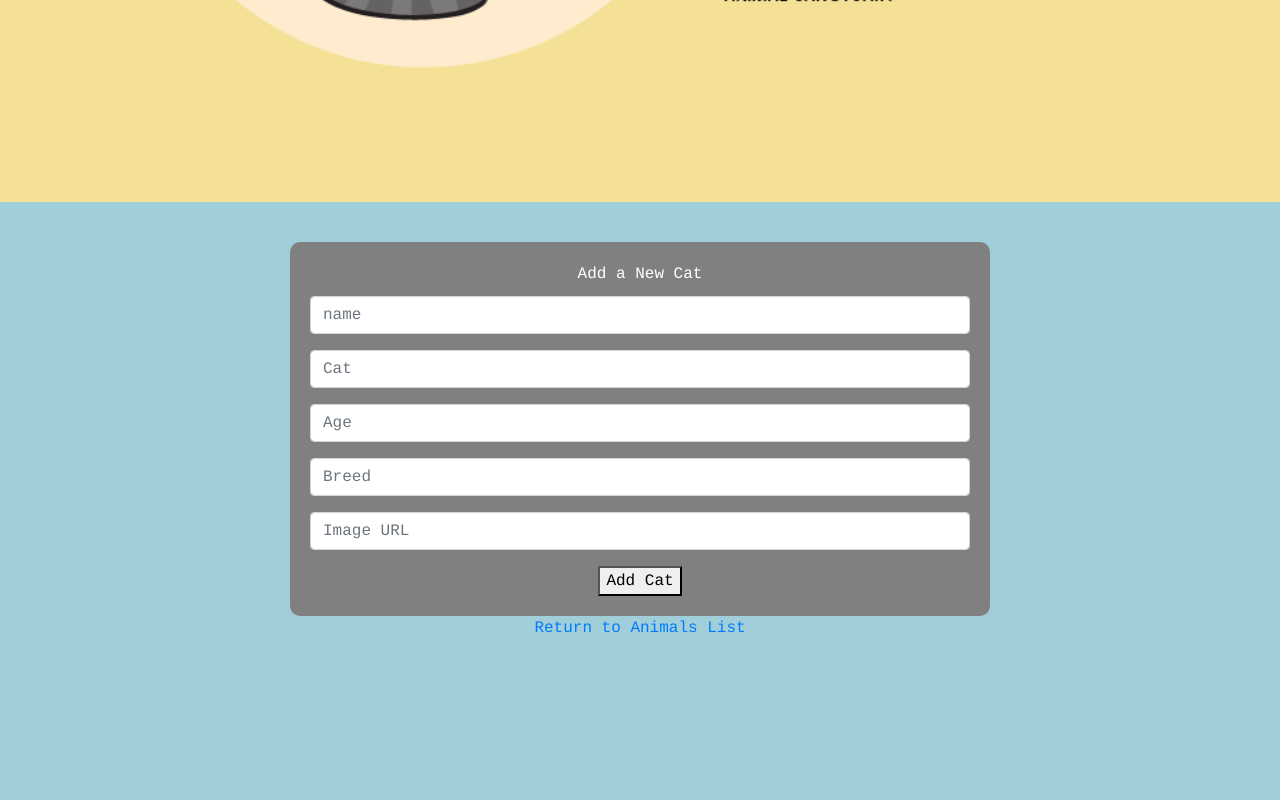
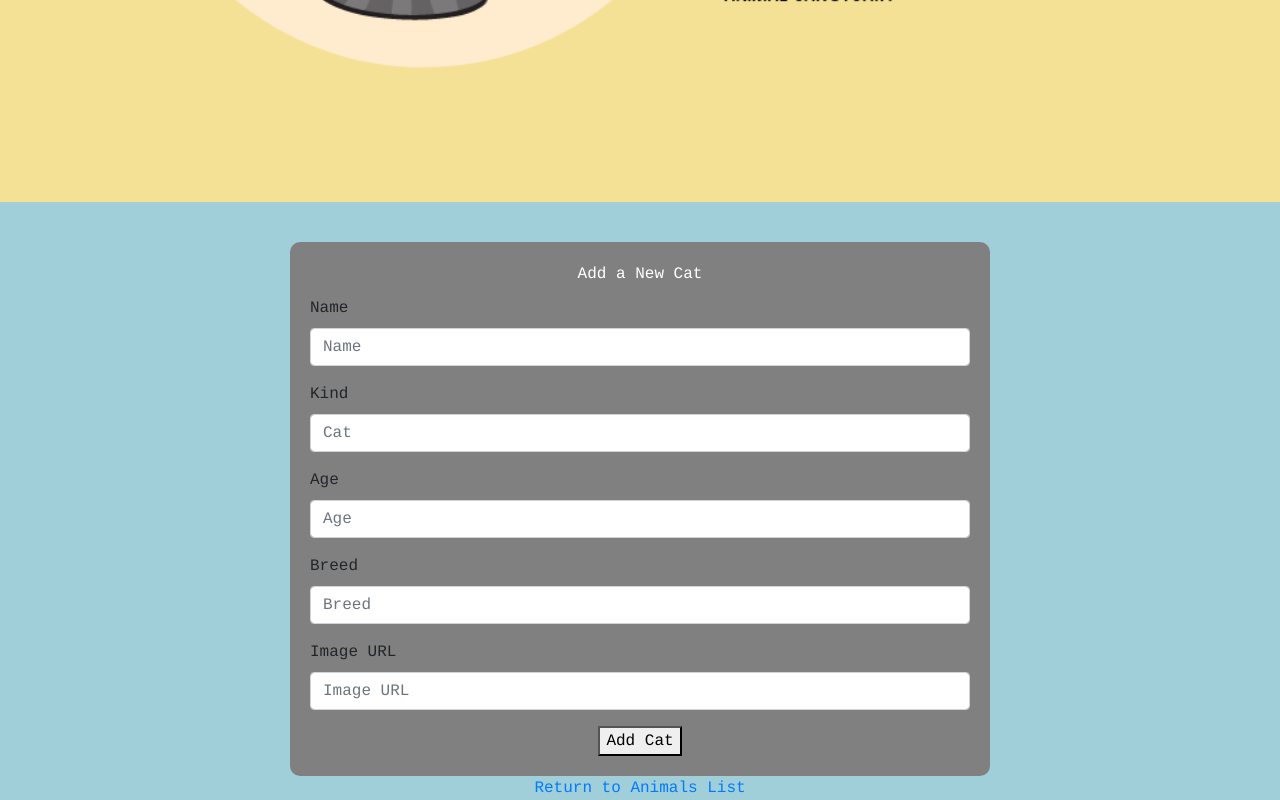
Before and after one commit to cheemurakami/react-with-api2, a React (Create React App) app: page /newanimals in a window 1280 px wide. Shown: the part 370-1170 px from the top of the page. Before the commit the page ends 1010 px from the top, so only its background shows below. Built offline with nearby package versions, Linux system fonts and the light colour scheme.

Commit message:
add form labels and defaultValues

```diff
--- a/src/components/AnimalCreateForm.js
+++ b/src/components/AnimalCreateForm.js
@@ -1,10 +1,9 @@
-import React from 'react'
+import React from "react";
 import { Link } from "react-router-dom";
-import { Form, Button } from 'react-bootstrap';
+import { Form } from "react-bootstrap";
 
 function AnimalCreateForm() {
-
-  function addCat(event){
+  function addCat(event) {
     event.preventDefault();
 
     const inputtedData = {
@@ -12,10 +11,10 @@ function AnimalCreateForm() {
       kind: event.target.kind.value,
       age: event.target.age.value,
       breed: event.target.breed.value,
-      imgUrl: event.target.imgUrl.value
-    }
+      imgUrl: event.target.imgUrl.value,
+    };
 
-    console.log(inputtedData)
+    console.log(inputtedData);
     fetch("https://afternoon-headland-99155.herokuapp.com/api/v1/animals/", {
       method: "POST",
       headers: {
@@ -23,42 +22,58 @@ function AnimalCreateForm() {
       },
       body: JSON.stringify(inputtedData),
     })
-    .then(response => response.json())
-    .then(
-      (jsonifiedResponse) => {
-        console.log("SUCCESS:", jsonifiedResponse)
-      }
-    ).catch((error) => {
+      .then((response) => response.json())
+      .then((jsonifiedResponse) => {
+        console.log("SUCCESS:", jsonifiedResponse);
+      })
+      .catch((error) => {
         console.log(error);
-    })
+      });
   }
 
   return (
     <React.Fragment>
-      <div className='form-container'>
-        <div className='form-header'>Add a New Cat</div>
+      <div className="form-container">
+        <div className="form-header">Add a New Cat</div>
         <Form onSubmit={addCat}>
           <Form.Group controlId="name-input">
-              <Form.Control type="text" name="name" placeholder="name" />
+            <div className="text-left">
+              <Form.Label>Name</Form.Label>
+            </div>
+            <Form.Control type="text" name="name" placeholder="Name" />
           </Form.Group>
           <Form.Group controlId="kind-input">
+            <div className="text-left">
+              <Form.Label>Kind</Form.Label>
+            </div>
             <Form.Control type="text" name="kind" placeholder="Cat" />
           </Form.Group>
           <Form.Group controlId="age-input">
+            <div className="text-left">
+              <Form.Label>Age</Form.Label>
+            </div>
             <Form.Control type="text" name="age" placeholder="Age" />
           </Form.Group>
           <Form.Group controlId="breed-input">
+            <div className="text-left">
+              <Form.Label>Breed</Form.Label>
+            </div>
             <Form.Control type="text" name="breed" placeholder="Breed" />
           </Form.Group>
+          <div className="text-left">
+            <Form.Label>Image URL</Form.Label>
+          </div>
           <Form.Group controlId="img-input">
             <Form.Control type="text" name="imgUrl" placeholder="Image URL" />
           </Form.Group>
           <button type="submit">Add Cat</button>
         </Form>
       </div>
-      <div className="returnList"><Link to={"/"}>Return to Animals List</Link></div>
+      <div className="returnList">
+        <Link to={"/"}>Return to Animals List</Link>
+      </div>
     </React.Fragment>
-  )
-};
+  );
+}
 
-export default AnimalCreateForm
+export default AnimalCreateForm;
--- a/src/components/AnimalDetail.js
+++ b/src/components/AnimalDetail.js
@@ -42,10 +42,10 @@ function AnimalDetail(props) {
         <button onClick={deleteAnimal}>Delete me</button>
       </div>
       <div className="returnList">
-        <Link to={"/editanimals"}>Edit me</Link>
+        <button><Link to={"/editanimals"}>Edit me</Link></button>
       </div>
       <div className="returnList">
-        <Link to={"/"}>Return to Animals List</Link>
+        <button><Link to={"/"}>Return to Animals List</Link></button>
       </div>
     </React.Fragment>
   );
--- a/src/components/AnimalEditForm.js
+++ b/src/components/AnimalEditForm.js
@@ -1,96 +1,150 @@
-import React, { useState } from 'react'
+import React, { useState } from "react";
 import { connect } from "react-redux";
-import Image from 'react-bootstrap/Image'
-import { Form, Button } from 'react-bootstrap';
+import Image from "react-bootstrap/Image";
+import { Form } from "react-bootstrap";
 import { Link } from "react-router-dom";
-
 
 function AnimalEditForm(props) {
   const { animal } = props;
-  const [ showUpdatedMsg, setShowUpdatedMsg] = useState(false);
+  const [showUpdatedMsg, setShowUpdatedMsg] = useState(false);
 
-  function editCat(event){
+  function editCat(event) {
     event.preventDefault();
     const inputtedData = {
       name: event.target.name.value,
       kind: event.target.kind.value,
       age: event.target.age.value,
       breed: event.target.breed.value,
-      imgUrl: event.target.imgUrl.value
-    }
+      imgUrl: event.target.imgUrl.value,
+    };
 
-    console.log(inputtedData)
-    fetch(`https://afternoon-headland-99155.herokuapp.com/api/v1/animals/${animal.selectedAnimal.id}`, {
+    console.log(inputtedData);
+    fetch(
+      `https://afternoon-headland-99155.herokuapp.com/api/v1/animals/${animal.selectedAnimal.id}`,
+      {
         method: "PUT",
         headers: {
           "Content-Type": "application/json",
         },
         body: JSON.stringify(inputtedData),
+      }
+    )
+      .then((response) => response.json())
+      .then((jsonifiedResponse) => {
+        setShowUpdatedMsg(true);
+        console.log("SUCCESS:", jsonifiedResponse);
       })
-    .then(response => response.json())
-    .then(
-      (jsonifiedResponse) => {
-        setShowUpdatedMsg(true)
-        console.log("SUCCESS:", jsonifiedResponse)
-      }
-    ).catch((error) => {
+      .catch((error) => {
         console.log(error);
-    })
+      });
   }
 
   const updateMsg = () => {
-    if(showUpdatedMsg){
-      return <h2>curry Updated</h2>
+    if (showUpdatedMsg) {
+      return (
+        <div className="cat-detail">
+          <h2>Successfully Updated</h2>
+        </div>
+      );
     } else {
-      return(
-        <div className='form-container'>
-          <div className='form-header'>Edit this cat</div>
+      return (
+        <div className="form-container">
+          <div className="form-header">Edit this cat</div>
           <Form onSubmit={editCat}>
             <Form.Group controlId="name-input">
-                <Form.Control type="text" name="name" placeholder="name" />
+              <div className="text-left">
+                <Form.Label>Name</Form.Label>
+              </div>
+              <Form.Control
+                type="text"
+                name="name"
+                placeholder="Name"
+                defaultValue={animal.selectedAnimal.name}
+              />
             </Form.Group>
             <Form.Group controlId="kind-input">
-                <Form.Control type="text" name="kind" placeholder="Cat" />
+              <div className="text-left">
+                <Form.Label>Kind</Form.Label>
+              </div>
+              <Form.Control
+                type="text"
+                name="kind"
+                placeholder="kind"
+                defaultValue={animal.selectedAnimal.kind}
+              />
             </Form.Group>
             <Form.Group controlId="age-input">
-                <Form.Control type="text" name="age" placeholder="Age" />
+              <div className="text-left">
+                <Form.Label>Age</Form.Label>
+              </div>
+              <Form.Control
+                type="text"
+                name="age"
+                placeholder="Age"
+                defaultValue={animal.selectedAnimal.age}
+              />
             </Form.Group>
             <Form.Group controlId="breed-input">
-                <Form.Control type="text" name="breed" placeholder="Breed" />
+              <div className="text-left">
+                <Form.Label>Breed</Form.Label>
+              </div>
+              <Form.Control
+                type="text"
+                name="breed"
+                placeholder="Breed"
+                defaultValue={animal.selectedAnimal.breed}
+              />
             </Form.Group>
             <Form.Group controlId="img-input">
-                <Form.Control type="text" name="imgUrl" placeholder="Image URL" />
+              <div className="text-left">
+                <Form.Label>Image URL</Form.Label>
+              </div>
+              <Form.Control
+                type="text"
+                name="imgUrl"
+                placeholder="Image URL"
+                defaultValue={animal.selectedAnimal.breed}
+              />
             </Form.Group>
+            <div className="text-center">
               <button type="submit">Edit Cat</button>
+            </div>
           </Form>
         </div>
-      )
+      );
     }
-  }
+  };
 
   return (
     <React.Fragment>
       <div className="cat-detail">
         <h2>You are editing me</h2>
-        <Image width="25%" height="50%" src={animal.selectedAnimal.imgUrl} alt="photo of cat" roundedCircle/>
+        <Image
+          width="25%"
+          height="50%"
+          src={animal.selectedAnimal.imgUrl}
+          alt="photo of cat"
+          roundedCircle
+        />
         <p>Name: {animal.selectedAnimal.name}</p>
         <p>Age: {animal.selectedAnimal.age}</p>
         <p>Breed:{animal.selectedAnimal.breed}</p>
       </div>
+
       {updateMsg()}
 
       <div className="returnList">
-        <button><Link to={"/"}>Back to List</Link></button>
+        <button>
+          <Link to={"/"}>Back to List</Link>
+        </button>
       </div>
-
-
     </React.Fragment>
-  )
+  );
 }
 
 const mapStateToProps = (state) => {
   return {
     animal: state.selectedAnimalReducer,
   };
-}
+};
 export default connect(mapStateToProps)(AnimalEditForm);
--- a/src/components/App.js
+++ b/src/components/App.js
@@ -5,8 +5,7 @@ import Header from "./Header";
 import AnimalDetail from "./AnimalDetail";
 import AnimalCreateForm from "./AnimalCreateForm";
 import AnimalEditForm from "./AnimalEditForm";
-import MissionStatement from "./MissionStatement";
-// import MissionStatement2 from "./MissionStatement2";
+import { MissionStatement} from "./MissionStatement";
 import { BrowserRouter as Router, Switch, Route } from "react-router-dom";
 
 function App() {
@@ -20,7 +19,6 @@ function App() {
           <Route exact path="/newanimals" component={AnimalCreateForm} />
           <Route exact path="/editanimals" component={AnimalEditForm} />
           <Route exact path="/missionstatement" component={MissionStatement}/>
-          {/* <Route exact path="/missionstatement" component={MissionStatement2}/> */}
         </Switch>
       </React.Fragment>
     </Router>
--- a/src/index.css
+++ b/src/index.css
@@ -131,6 +131,10 @@ code {
   border-radius: 10px;
 }
 
+.form-container .form-label{
+  text-align: left;
+}
+
 .form-header {
   color:white;
   margin-bottom: 10px;
```
Also changed, not shown: src/components/Animals.js (+1 -7 lines), src/components/MissionStatement.js (+7 -14 lines). Lines whose indentation alone changed are shown as unchanged.
